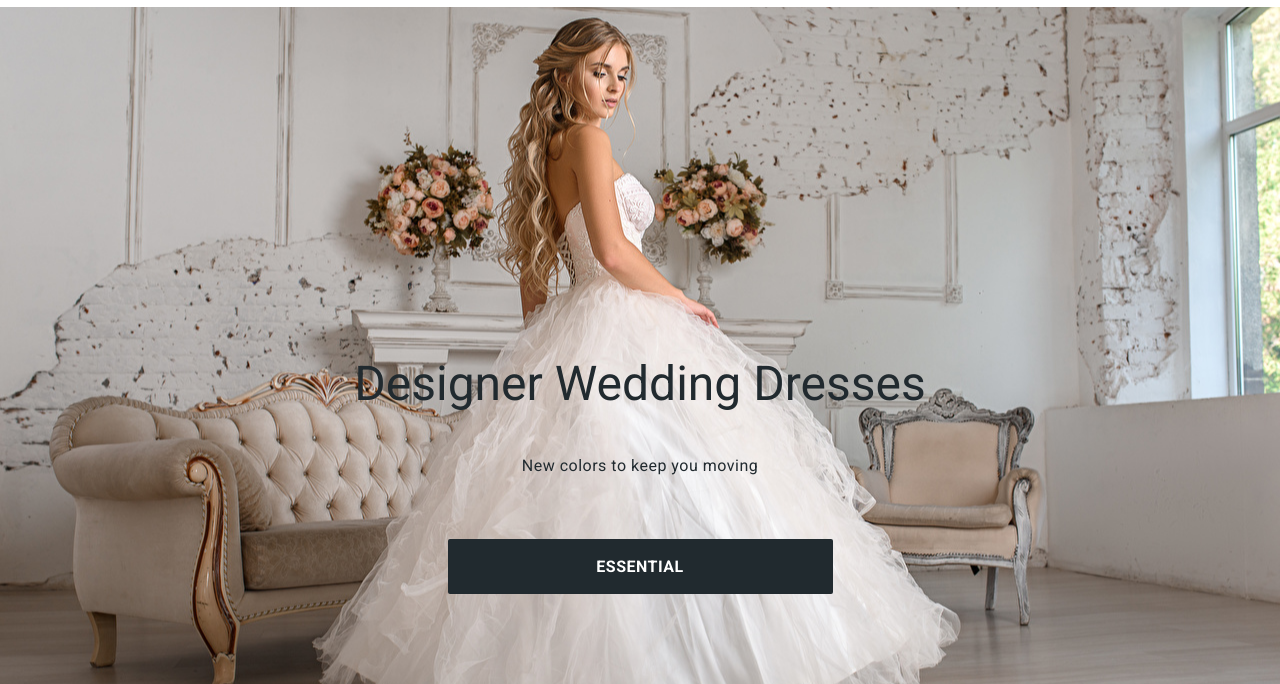
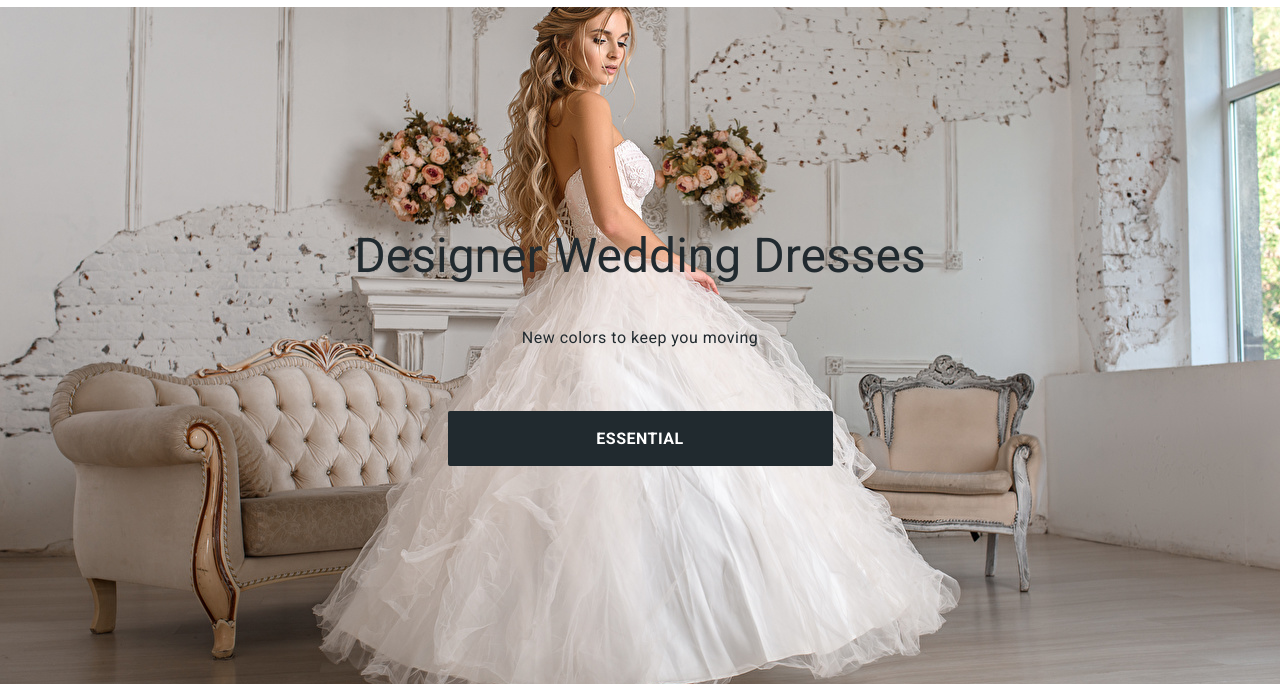
Before and after one commit to nurlasova/wedding, a plain HTML site: page index.html in a window 1280 px wide. Shown: the part 61-745 px from the top of the page. Drawn offline with nearby package versions, Linux system fonts and the light colour scheme.

Commit message:
changed hero

```diff
--- a/src/scss/components/hero.scss
+++ b/src/scss/components/hero.scss
@@ -1,10 +1,10 @@
 .hero {
   background-image: url(../img/jpg/dress.jpg);
-  @include bg__img(100%, 100%, no-repeat, cover, center);
+  @include bg__img(100%, 85vh, no-repeat, cover, center);
   &__title {
     @include font($color-darkBlue, 48px, normal, $font-robo);
     text-align: center;
-    padding-top: 353px;
+    padding-top: 225px;
   }
   &__description {
      padding-top: 50px;
```
Also changed, not shown: src/css/index.css.
